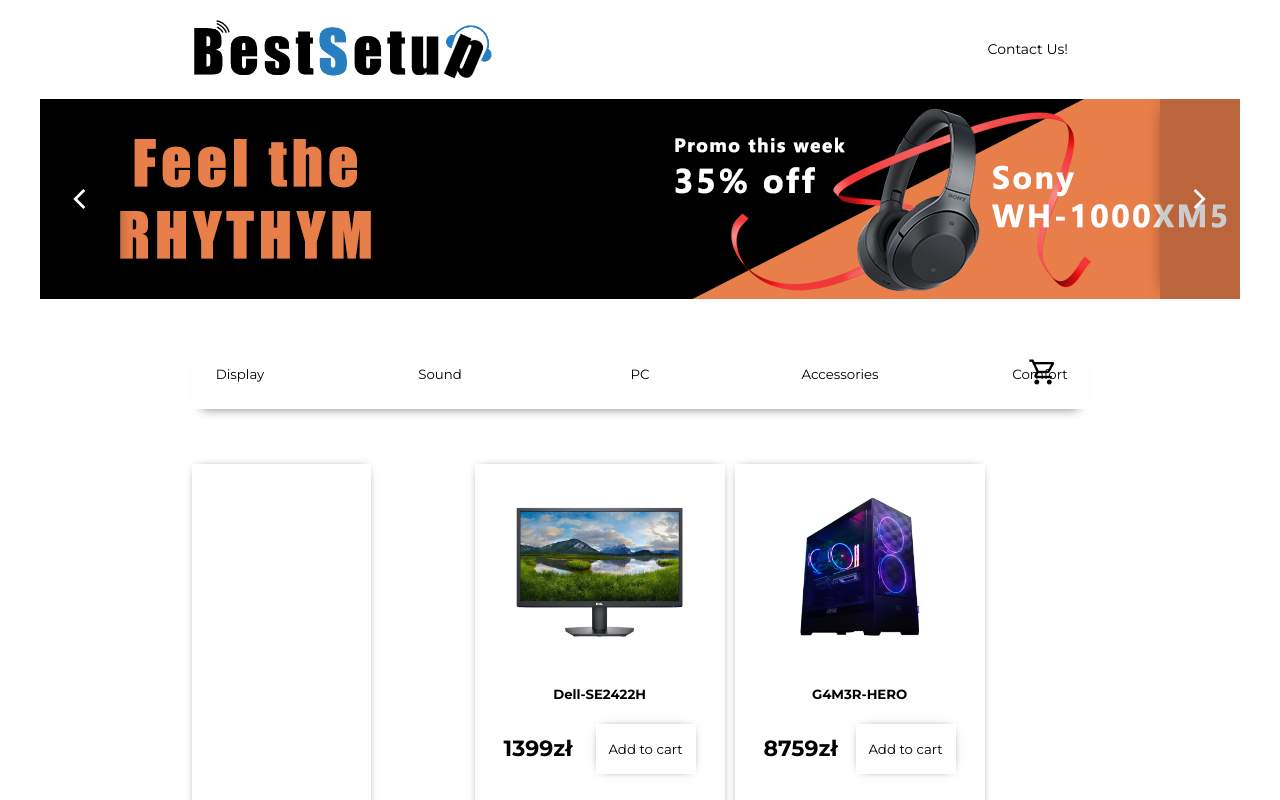
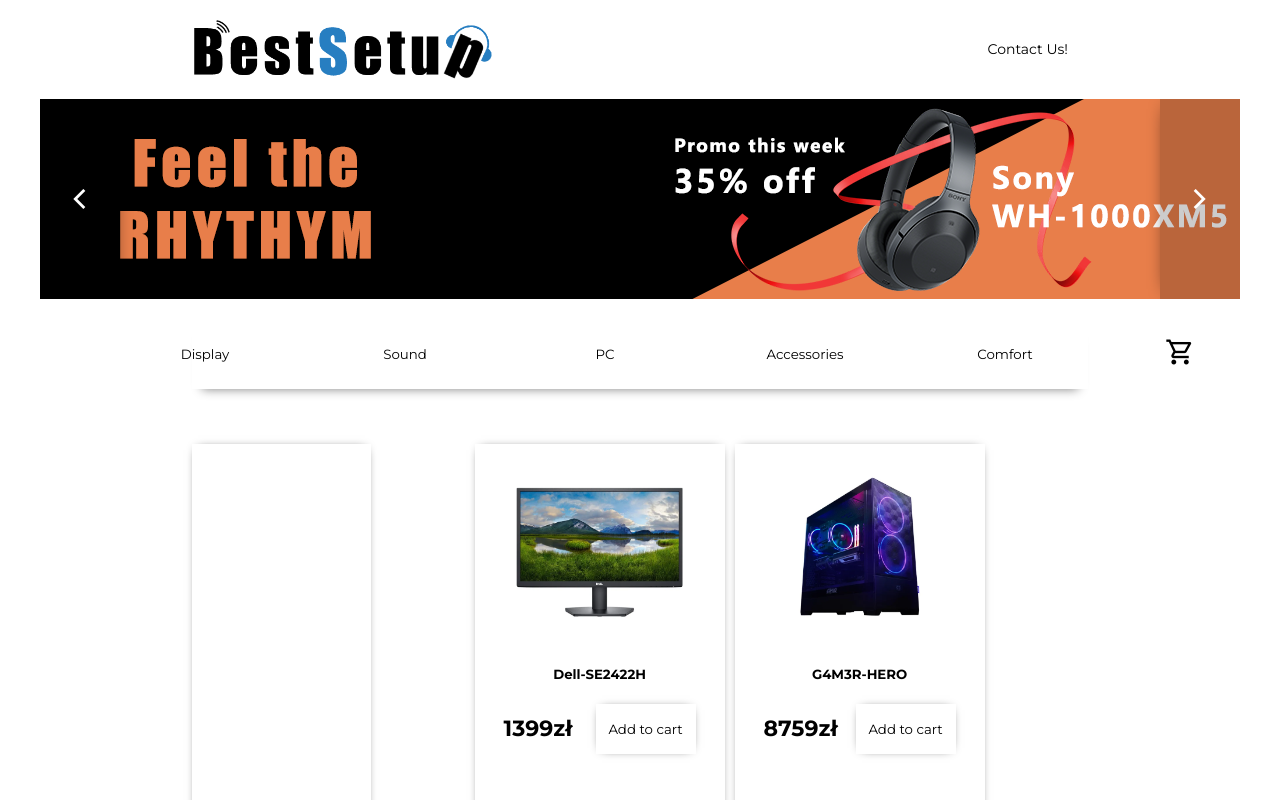
Before and after one commit to rezio3/best-setup-online-shop, a React (Create React App) app: page / in a window 1280 px wide. Shown: the top 800 px of the page. Built offline with nearby package versions, Linux system fonts and the light colour scheme.

Commit message:
add navbar animation according to scroll

```diff
--- a/src/layouts/NavbarDekstop.jsx
+++ b/src/layouts/NavbarDekstop.jsx
@@ -1,9 +1,26 @@
-import React from "react";
+import React, { useState, useRef, useEffect } from "react";
 import "../style/css/navbarDesktop.css";
 
 const NavbarDesktop = () => {
+	const [snapNav, setSnapNav] = useState(false);
+
+	const navRef = useRef();
+	useEffect(() => {
+		const observer = new IntersectionObserver(
+			(entries) => {
+				const entry = entries[0];
+				entry.intersectionRatio === 0 ? setSnapNav(true) : setSnapNav(false);
+			},
+			{ threshold: 1 }
+		);
+		observer.observe(navRef.current);
+	}, []);
+
 	return (
-		<nav className="navbar-container">
+		<>
+			<div className="nav-treshhold" ref={navRef}></div>
+			<nav className={snapNav ? "navbar-container sticky" : "navbar-container"}>
+				<div className="navbar-container__empty-left-spacer"></div>
 				<ul className="product-pages-buttons-container">
 					<li className="product-pages-buttons-container__nav-element">
 						<button className="product-pages-buttons-container__nav-button">
@@ -39,6 +56,8 @@
 					</button>
 				</div>
 			</nav>
+			<div className={snapNav ? "spacer" : ""}></div>
+		</>
 	);
 };
 
--- a/src/style/css/navbarDesktop.css
+++ b/src/style/css/navbarDesktop.css
@@ -1,13 +1,13 @@
 .navbar-container {
   position: relative;
-  margin-top: 20px;
   width: 70%;
   height: 70px;
-  max-width: 70%;
   display: flex;
   justify-content: center;
   align-items: center;
+  background-color: white;
   box-shadow: 0 10px 10px -10px gray;
+  transition: 0.4s width ease-out;
 }
 .navbar-container .product-pages-buttons-container {
   padding: 0;
@@ -29,8 +29,8 @@
   cursor: pointer;
 }
 .navbar-container .cart-container {
-  position: absolute;
-  right: 0;
+  position: relative;
+  right: -50px;
   width: 50px;
   height: 50px;
   margin-right: 20px;
@@ -47,3 +47,19 @@
 .navbar-container .cart-container__cart-icon {
   font-size: 30px;
 }
+.navbar-container__empty-left-spacer {
+  width: 70px;
+  height: 50px;
+}
+
+.sticky {
+  position: fixed;
+  top: 0;
+  margin-top: 0;
+  width: 100%;
+  z-index: 1;
+}
+
+.spacer {
+  margin-top: 70px;
+}
--- a/src/style/navbarDesktop.scss
+++ b/src/style/navbarDesktop.scss
@@ -2,15 +2,14 @@
 
 .navbar-container {
 	position: relative;
-	margin-top: 20px;
 	width: 70%;
 	height: 70px;
-	max-width: 70%;
 	display: flex;
 	justify-content: center;
 	align-items: center;
-	// border-bottom: 1px solid $black;
+	background-color: white;
 	box-shadow: 0 10px 10px -10px gray;
+	transition: 0.4s width ease-out;
 
 	.product-pages-buttons-container {
 		padding: 0;
@@ -33,8 +32,9 @@
 		}
 	}
 	.cart-container {
-		position: absolute;
-		right: 0;
+		// margin-left: 30%;
+		position: relative;
+		right: -50px;
 		width: 50px;
 		height: 50px;
 		margin-right: 20px;
@@ -52,4 +52,20 @@
 			font-size: 30px;
 		}
 	}
+	&__empty-left-spacer {
+		width: 70px;
+		height: 50px;
+	}
 }
+
+.sticky {
+	position: fixed;
+	top: 0;
+	margin-top: 0;
+	width: 100%;
+	z-index: 1;
+}
+
+.spacer {
+	margin-top: 70px;
+}
```
Lines whose indentation alone changed are shown as unchanged.
